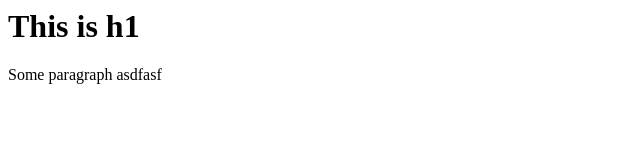
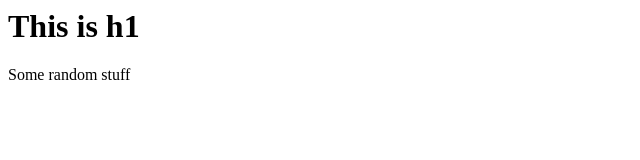
Before and after one commit to mrChab0/example, a plain HTML site: page index.html in a window 1280 px wide. Shown: the full height of the page, 0-640 px from the left. Drawn offline with Linux system fonts and the light colour scheme.

Commit message:
Ananya's first commit

```diff
--- a/index.html
+++ b/index.html
@@ -7,7 +7,7 @@
     <body>
         <h1>This is h1</h1>
         <p>
-            Some paragraph asdfasf
+            Some random stuff
         </p>
     </body>
 
```
